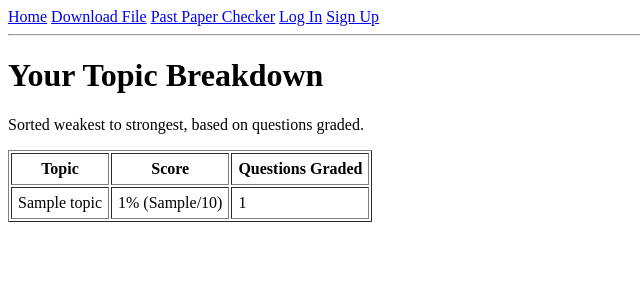
After one commit to msafeerhassan/OLeveliPy, a Flask app: template templates/weakTopics.html in a window 1280 px wide. The commit adds this page. Shown: the top 300 px of the page, without its empty margins (0-640 px from the left). Run offline with Flask 3, Linux system fonts and the light colour scheme; the template is opened without the code that fills it: most values are stand-ins (such as "Sample title", 1, 10 or a date in 2020); parts of the project's set-up code (start-up, migrations or seed data) failed here and were passed over; some libraries are stand-ins or nearby versions.

Commit message:
fixed db errors and working weak topics page

```diff
--- a/app.py
+++ b/app.py
@@ -5,8 +5,9 @@ from supabase.lib.client_options import SyncClientOptions
 from dotenv import load_dotenv
 from PIL import Image
 import io
+from operator import itemgetter
 
-load_dotenv()
+load_dotenv(override=True)
 
 aiModel = "google/gemini-3.1-flash-lite"
 
@@ -16,6 +17,9 @@ aiKey = os.getenv("HCAI_KEY")
 
 if not supabaseUrl or not supabaseKey:
     raise RuntimeError("SUPABASE_URL and SERVICE_ROLE_KEY must be set in your environment variables file (.env)")
+
+print(f"Debugging: Loaded Supabase url: {supabaseUrl}")
+print(f"Debugging: loaded service role key length = {len(supabaseKey)}, starts with {supabaseKey[:6]} and ends with {supabaseKey[-6:]}")
 
 supabase: Client = create_client(supabaseUrl, supabaseKey, options=SyncClientOptions(storage_client_timeout=60))
 headers = {
@@ -201,11 +205,14 @@ You are an experienced {subjectName} examiner grading a student's handwritten an
 
     Also, read other general instructions mentioned regarding checking paper in the mark scheme.
 
+    Also, identify the specific {subjectName} topic the question texts (e.g. "Momentum", "Electricity", "Waves", "Nervous System", "Alkanes"). Use a consistent standard O Level topic name, not an overly specific or one-off description.
+
     Respond with ONLY a single valid JSON object, no mark down code fence, no preamble, no explaination outside the JSON. Use exactly this structure:
     {{
         "question_number_requested": "{questionNumber}",
         "question_number_detected_in_image": "<question number you acutally see written, or null if unclear>",
         "question_number_mismatch_warning": "<null or a short note if detected number differs from requested>",
+        "topic": "<standard topic name for this question>",
         "transcription": "<full transcription of the handwritten answer>",
         "illegible_sections": "<null or a short note on any part you could not read>",
         "marks_awarded": <integer>,
@@ -467,6 +474,7 @@ def insertGradingHistory(userId, subjectName, subjectCode, examinationYear, exam
             "examination_series": examinationSeries,
             "variant": str(variant),
             "question_number": str(questionNumber),
+            "topic": resultJson.get("topic"),
             "marks_awarded": resultJson.get("marks_awarded"),
             "marks_total": resultJson.get("marks_total"),
             "result_json": resultJson
@@ -485,6 +493,52 @@ def getGradingHistory(userId, limit=50):
         return True, response.data
     except Exception as e:
         return False, str(e)
+
+def getWeakTopics(userId):
+    historyStatus, historyData = getGradingHistory(userId, limit=200)
+
+    if not historyStatus:
+        return False, historyData
+
+    assert isinstance(historyData, list)
+
+    topicStats = {}
+
+    for entry in historyData:
+        topic = entry.get("topic")
+        marksAwarded = entry.get("marks_awarded")
+        marksTotal = entry.get("marks_total")
+
+        if not topic or marksAwarded is None or marksTotal is None or marksTotal == 0:
+            continue
+
+        if topic not in topicStats:
+            topicStats[topic] = {
+                "marksAwarded": 0,
+                "marksTotal": 0,
+                "questionCount": 0
+            }
+
+        topicStats[topic]["marksAwarded"] += marksAwarded
+        topicStats[topic]["marksTotal"] += marksTotal
+        topicStats[topic]["questionCount"] += 1
+
+    topicList = []
+
+    for topic, stats in topicStats.items():
+        percentage = round((stats["marksAwarded"] / stats["marksTotal"]) * 100, 1)
+
+        topicList.append({
+            "topic": topic,
+            "percentage": percentage,
+            "marksAwarded": stats["marksAwarded"],
+            "marksTotal": stats["marksTotal"],
+            "questionCount": stats["questionCount"]
+        })
+
+    topicList.sort(key=lambda t: t["percentage"])
+
+    return True, topicList
 
 def insertChatMessage(userId, role, content):
     try:
--- a/main.py
+++ b/main.py
@@ -1,10 +1,10 @@
 from flask import Flask, render_template, request, jsonify, send_file, session, redirect, url_for
-from app import fetchFile, checkFilePresent, downloadFromSupabase, pastPaperChecker, segmentAnswerScript, uploadToSupabase, signInUser, signUpUser, insertGradingHistory, getGradingHistory, getChatHistory, coachChat
+from app import fetchFile, checkFilePresent, downloadFromSupabase, pastPaperChecker, segmentAnswerScript, uploadToSupabase, signInUser, signUpUser, insertGradingHistory, getGradingHistory, getChatHistory, coachChat, getWeakTopics
 import io, os, uuid
 from functools import wraps
 from dotenv import load_dotenv
 
-load_dotenv()
+load_dotenv(override=True)
 
 app = Flask(__name__)
 
@@ -313,6 +313,16 @@ def gradingHistoryPage():
 
     return render_template("gradingHistory.html", history=historyData)
 
+@app.route("/weak-topics")
+@loginRequired
+def weakTopicsPage():
+    topicStatus, topicsData = getWeakTopics(session["userId"])
+
+    if not topicStatus:
+        return render_template("weakTopics.html", error=f"Failed to load topic analysis: {topicsData}")
+
+    return render_template("weakTopics.html", topics=topicsData)
+
 @app.route("/coach-chat")
 @loginRequired
 def coachChatPage():
--- a/static/js/gradeAllQuestions.js
+++ b/static/js/gradeAllQuestions.js
@@ -29,11 +29,14 @@ document.addEventListener("DOMContentLoaded", function() {
             return;
         }
 
+        const rawResponseText = await submitResponse.text();
+
         let submitData;
 
         try {
-            submitData = await submitResponse.json();
+            submitData = JSON.parse(rawResponseText)
         } catch (err) {
+            console.log("RAW SERVER RESPONSE:", rawResponseText)
             progressStatus.textContent = `Failed to parse server response (status ${submitResponse.status}): ${err}`;
             return;
         }
--- a/templates/base.html
+++ b/templates/base.html
@@ -13,6 +13,7 @@
     {% if session.userId %}
     <a href="/grading-history">Grading History</a>
     <a href="/coach-chat">Chat With Coach</a>
+    <a href="/weak-topics">Weak Topics</a>
     <span>{{ session.userEmail }}</span>
     <form action="/logout" method="POST" style="display: inline;">
         <button type="submit">Log Out</button>
--- /dev/null
+++ b/templates/weakTopics.html
@@ -0,0 +1,32 @@
+{% extends "base.html" %}
+{% block title %} - Weak Topics{% endblock %}
+
+{% block content %}
+
+<h1>Your Topic Breakdown</h1>
+
+{% if error %}
+<p style="color: red;"><strong>{{ error }}</strong></p>
+{% endif %}
+
+{% if topics %}
+<p>Sorted weakest to strongest, based on questions graded.</p>
+<table border="1" cellpadding="6">
+    <tr>
+        <th>Topic</th>
+        <th>Score</th>
+        <th>Questions Graded</th>
+    </tr>
+    {% for topic in topics %}
+    <tr>
+        <td>{{ topic.topic }}</td>
+        <td>{{ topic.percentage }}% ({{ topic.marksAwarded }}/{{ topic.marksTotal }})</td>
+        <td>{{ topic.questionCount }}</td>
+    </tr>
+    {% endfor %}
+</table>
+{% else %}
+<p>No data yet - start grading questions to see breakdown here.</p>
+{% endif %}
+
+{% endblock %}
```
